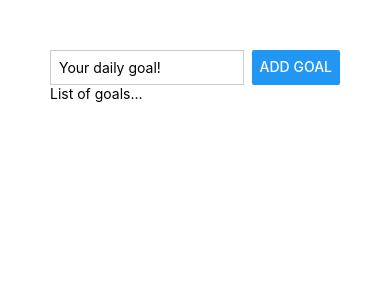
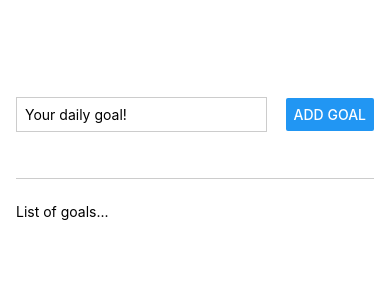
Before and after one commit to answebdev/react-native-max, a React Native app: screen / in a window 390 px wide. Shown: the top 300 px of the page. Built offline with nearby package versions, Linux system fonts and the light colour scheme.

Commit message:
add styling

```diff
--- a/App.js
+++ b/App.js
@@ -14,7 +14,7 @@
         <TextInput style={styles.textInput} placeholder='Your daily goal!' />
         <Button title='Add Goal' />
       </View>
-      <View>
+      <View style={styles.goalsContainer}>
         <Text>List of goals...</Text>
       </View>
     </View>
@@ -23,17 +23,28 @@
 
 const styles = StyleSheet.create({
   appContainer: {
-    padding: 50
+    flex: 1,
+    paddingTop: 50,
+    // This means padding on left and right:
+    paddingHorizontal: 16
   },
   inputContainer: {
+    flex: 1,
     flexDirection: 'row',
-    justifyContent: 'space-between'
+    justifyContent: 'space-between',
+    alignItems: 'center',
+    marginBottom: 24,
+    borderBottomWidth: 1,
+    borderBottomColor: '#cccccc'
   },
   textInput: {
     borderWidth: 1,
     borderColor: '#cccccc',
-    width: '80%',
+    width: '70%',
     marginRight: 8,
     padding: 8
+  },
+  goalsContainer: {
+    flex: 5
   }
 });
```
